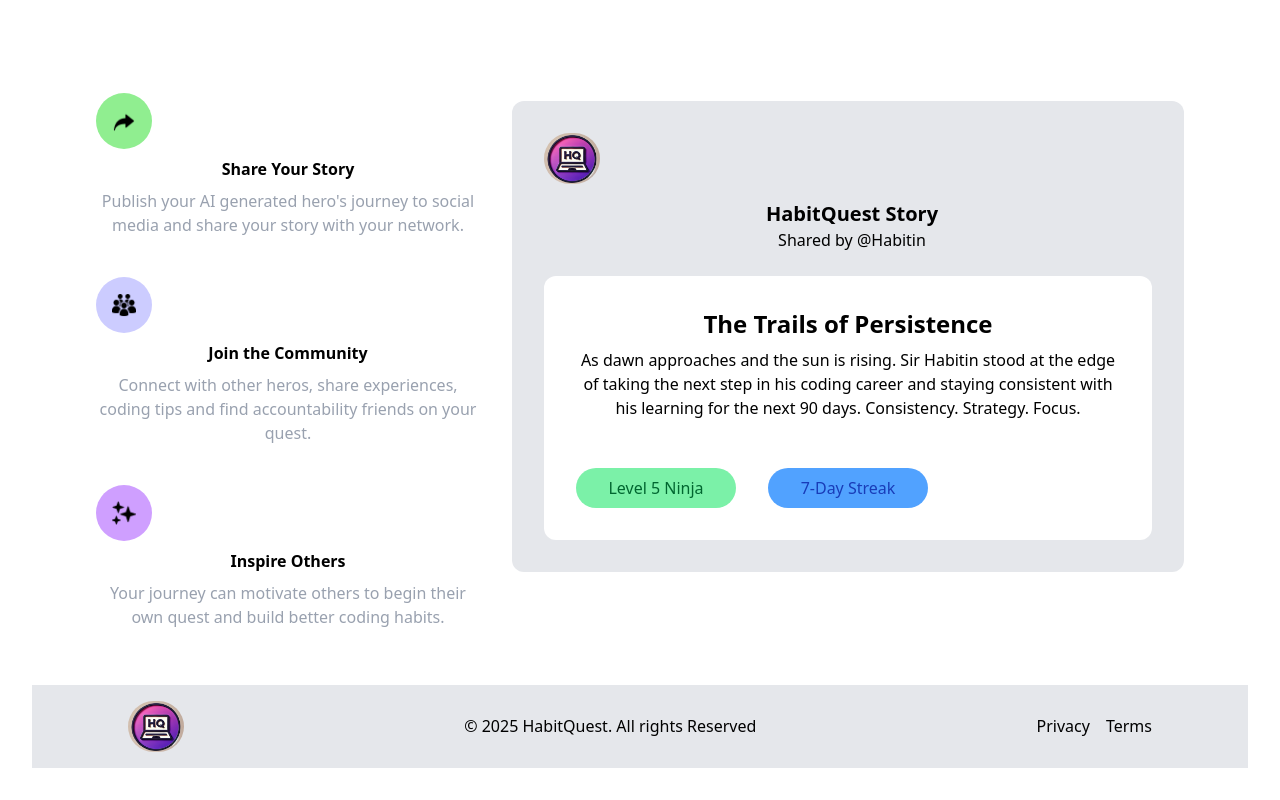
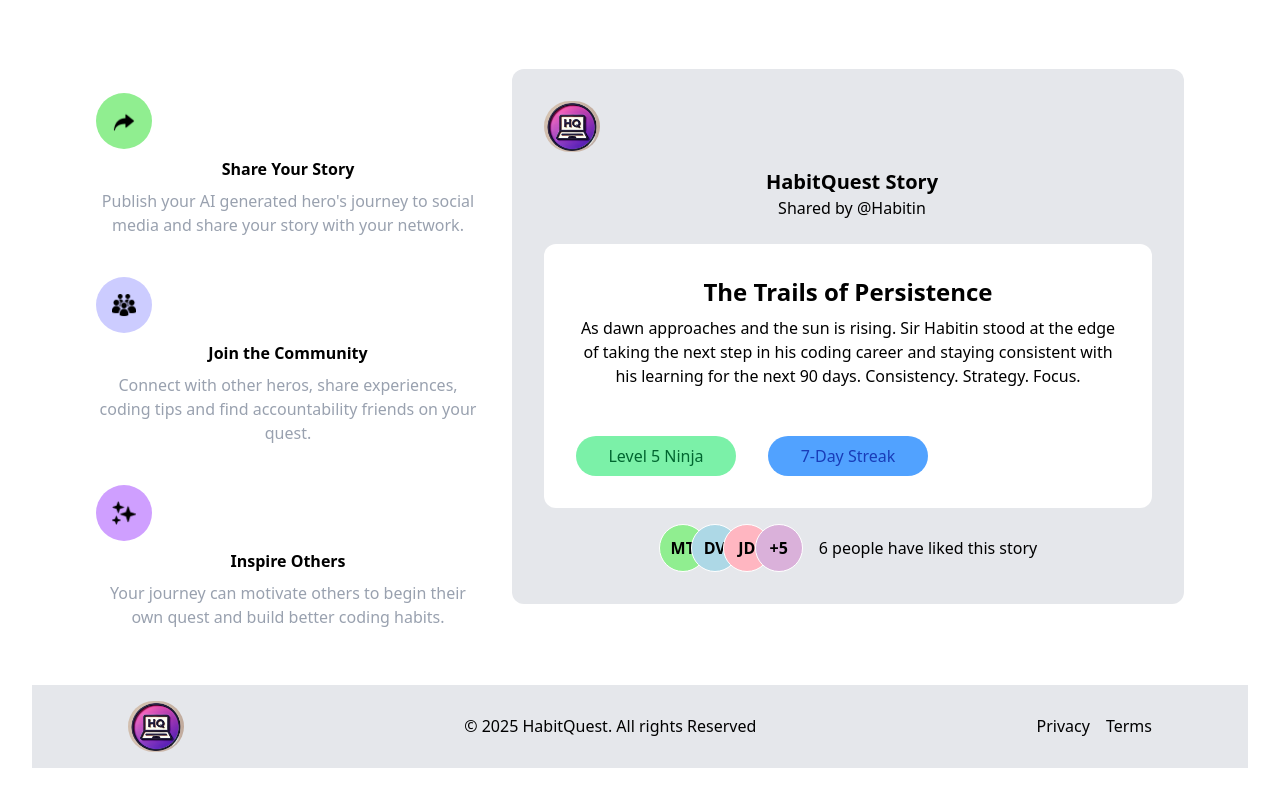
Before and after one commit to Davonne007-TX/habit-quest-collab, a React (Vite) app: page / in a window 1280 px wide. Shown: the part 2631-3431 px from the top of the page. Built offline with nearby package versions, Linux system fonts and the light colour scheme.

Commit message:
add secton for Users and how many people liked this story, with styles

```diff
--- a/src/components/HabitQuestStory.jsx
+++ b/src/components/HabitQuestStory.jsx
@@ -1,5 +1,6 @@
 import Button from "./Button";
 import Image from "./Image";
+import UserIcons from "./UserIcons";
 
 export default function HabitQuestStory() {
   const user = "Shared by @Habitin";
@@ -34,6 +35,8 @@
             />
           </div>
         </div>
+
+        <UserIcons />
       </div>
     </section>
   );
--- /dev/null
+++ b/src/components/UserIcons.jsx
@@ -0,0 +1,44 @@
+export default function UserIcons() {
+  const users = [
+    {
+      backgroundColor: "#90EE90",
+      userName: "MT",
+
+      id: 1,
+    },
+    {
+      backgroundColor: "#ADD8E6",
+      userName: "DV",
+      id: 2,
+    },
+    {
+      backgroundColor: "#FFB6C1",
+      userName: "JD",
+      id: 3,
+    },
+    {
+      backgroundColor: "#DAB1DA",
+      userName: "+5",
+      id: 4,
+    },
+  ];
+
+  return (
+    <section className="flex flex-col justify-center">
+      <ul className="flex justify-center items-center">
+        {users.map((user, index) => (
+          <li
+            style={{ backgroundColor: user.backgroundColor }}
+            className={`w-12 h-12 flex items-center justify-center rounded-full text-black font-semibold border border-white ${
+              index !== 0 ? "-ml-4" : ""
+            }`}
+            key={user.id}
+          >
+            <p>{user.userName}</p>
+          </li>
+        ))}
+        <p className="ml-4">6 people have liked this story</p>
+      </ul>
+    </section>
+  );
+}
```
